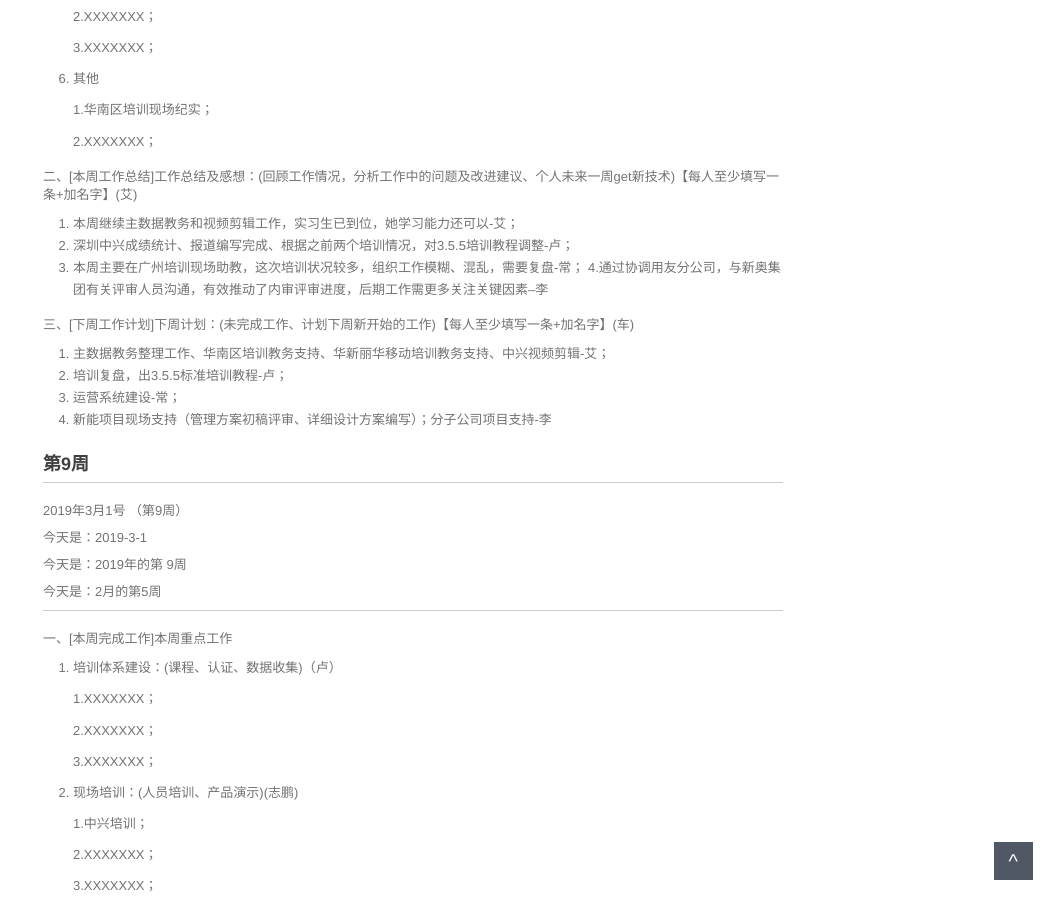
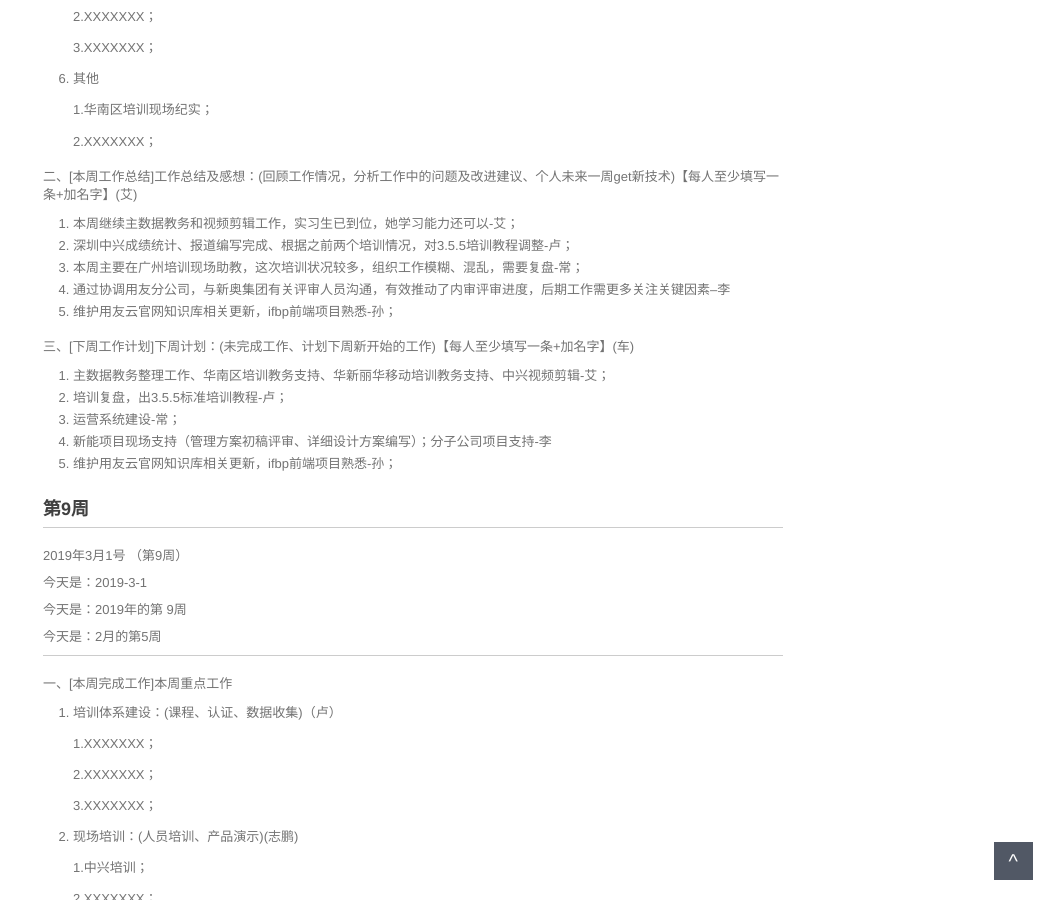
Before and after one commit to walllFlower/blog, a Jekyll site: the page built from _posts/2018-07-17-day_report_cxz.md, in a window 1280 px wide and 900 px high, scrolled down 1214 px. Shown: the whole window, without its empty margins (227-1280 px from the left). Built offline with Jekyll 4.4.1, drawn with Linux system fonts in a browser that asks for light colours; comment, search, counter and statistics services are not loaded.

Commit message:
Update 2018-07-17-day_report_cxz.md

```diff
--- a/_posts/2018-07-17-day_report_cxz.md
+++ b/_posts/2018-07-17-day_report_cxz.md
@@ -82,7 +82,8 @@ categories: 技术运营工作周报
 1. 本周继续主数据教务和视频剪辑工作，实习生已到位，她学习能力还可以-艾；
 2. 深圳中兴成绩统计、报道编写完成、根据之前两个培训情况，对3.5.5培训教程调整-卢；
 3. 本周主要在广州培训现场助教，这次培训状况较多，组织工作模糊、混乱，需要复盘-常；
-4.通过协调用友分公司，与新奥集团有关评审人员沟通，有效推动了内审评审进度，后期工作需更多关注关键因素--李
+4. 通过协调用友分公司，与新奥集团有关评审人员沟通，有效推动了内审评审进度，后期工作需更多关注关键因素--李
+5. 维护用友云官网知识库相关更新，ifbp前端项目熟悉-孙；
 
 三、[下周工作计划]下周计划：(未完成工作、计划下周新开始的工作)【每人至少填写一条+加名字】(车)
 
@@ -90,7 +91,7 @@ categories: 技术运营工作周报
 2. 培训复盘，出3.5.5标准培训教程-卢；
 3. 运营系统建设-常；
 4. 新能项目现场支持（管理方案初稿评审、详细设计方案编写）；分子公司项目支持-李
-
+5. 维护用友云官网知识库相关更新，ifbp前端项目熟悉-孙；
 
 
 ###  第9周
```
